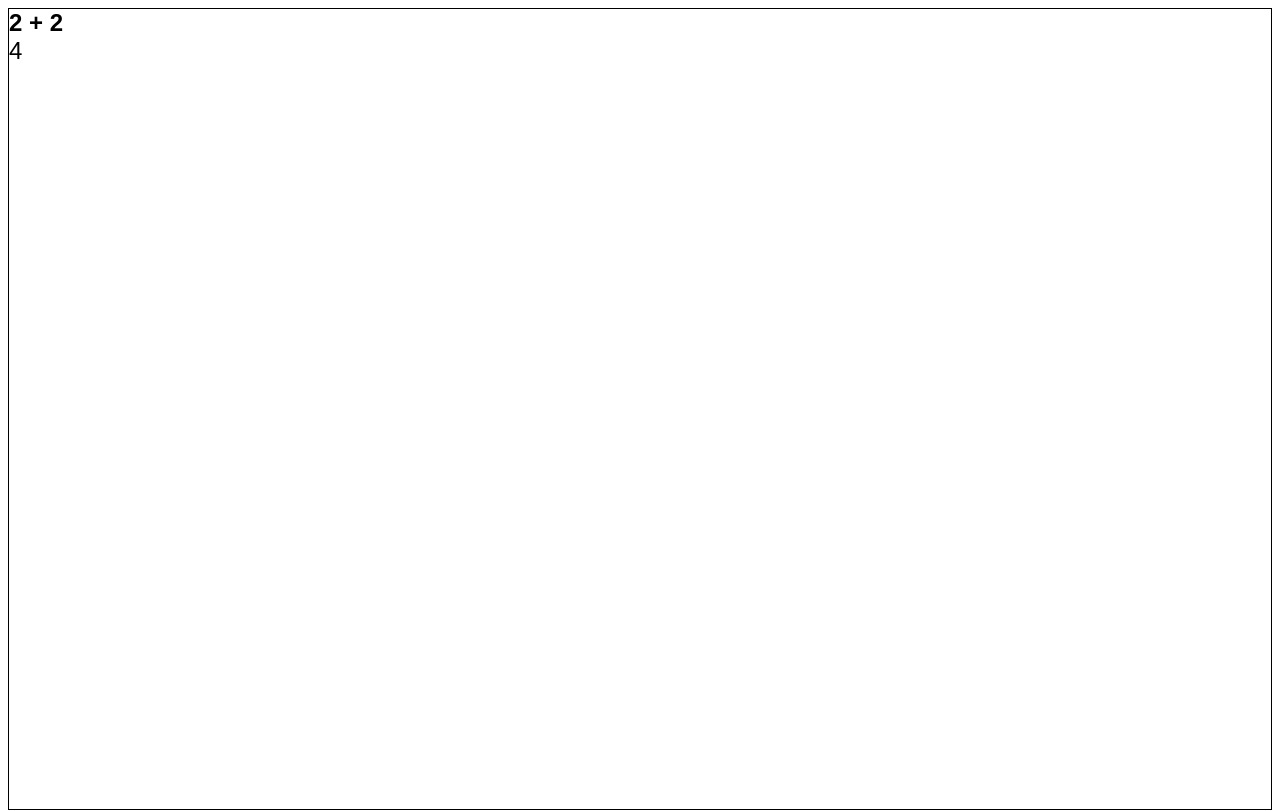
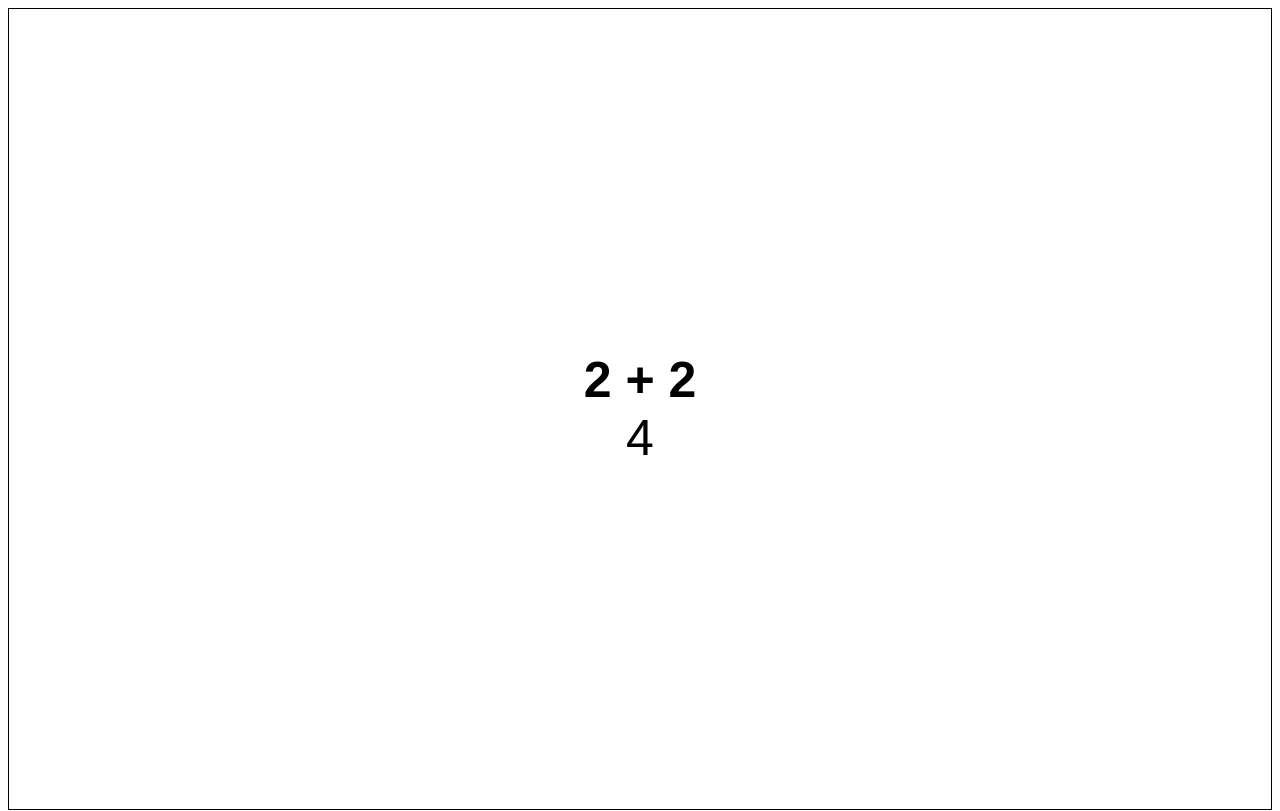
Before and after one commit to eweisenberg/flashcard-website, a Next.js app: page / in a window 1280 px wide. Shown: the top 811 px of the page. Built offline with nearby package versions, Linux system fonts and the light colour scheme.

Commit message:
Fixed flash cards getting cut off when arrow keys pressed

```diff
--- a/app/Flashcard.jsx
+++ b/app/Flashcard.jsx
@@ -1,19 +1,23 @@
 import {forwardRef} from "react";
 
 const Flashcard = forwardRef(({ flashcard }, ref) => {
+    let isBackShown = false
+
     return (
         <div
             ref={ref}
             style={{
                 border: "1px solid black",
-                fontSize: "24px",
+                fontSize: "50px",
                 fontFamily: "sans-serif",
+                alignContent: "center",
+                textAlign: "center",
                 marginBottom: "10px",
                 height: "100vh"
         }}
         >
             <div style={{fontWeight: "bold"}}>{flashcard.front}</div>
-            {flashcard.back}
+            <div>{flashcard.back}</div>
         </div>
     )
 })
--- a/app/FlashcardList.jsx
+++ b/app/FlashcardList.jsx
@@ -9,6 +9,9 @@ export default function FlashcardList({flashcards}) {
 
     useEffect(() => {
         const handleKeyDown = (event) => {
+            if (event.key === "ArrowDown" || event.key === "ArrowUp") {
+                event.preventDefault();
+            }
             if (event.key === "ArrowDown" && currentIndex < flashcards.length - 1) {
                 setCurrentIndex((prev) => prev + 1);
             } else if (event.key === "ArrowUp" && currentIndex > 0) {
```
